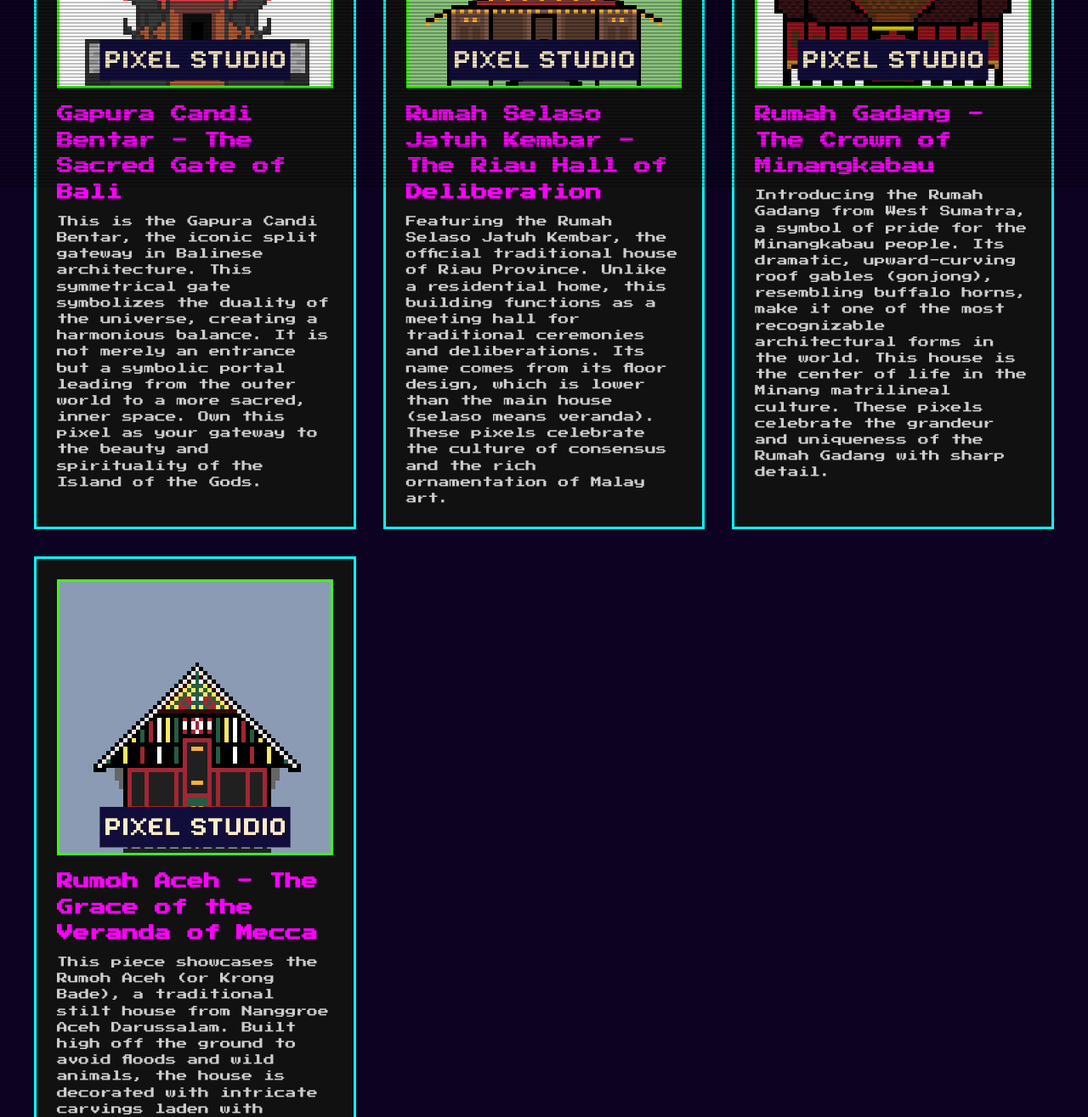
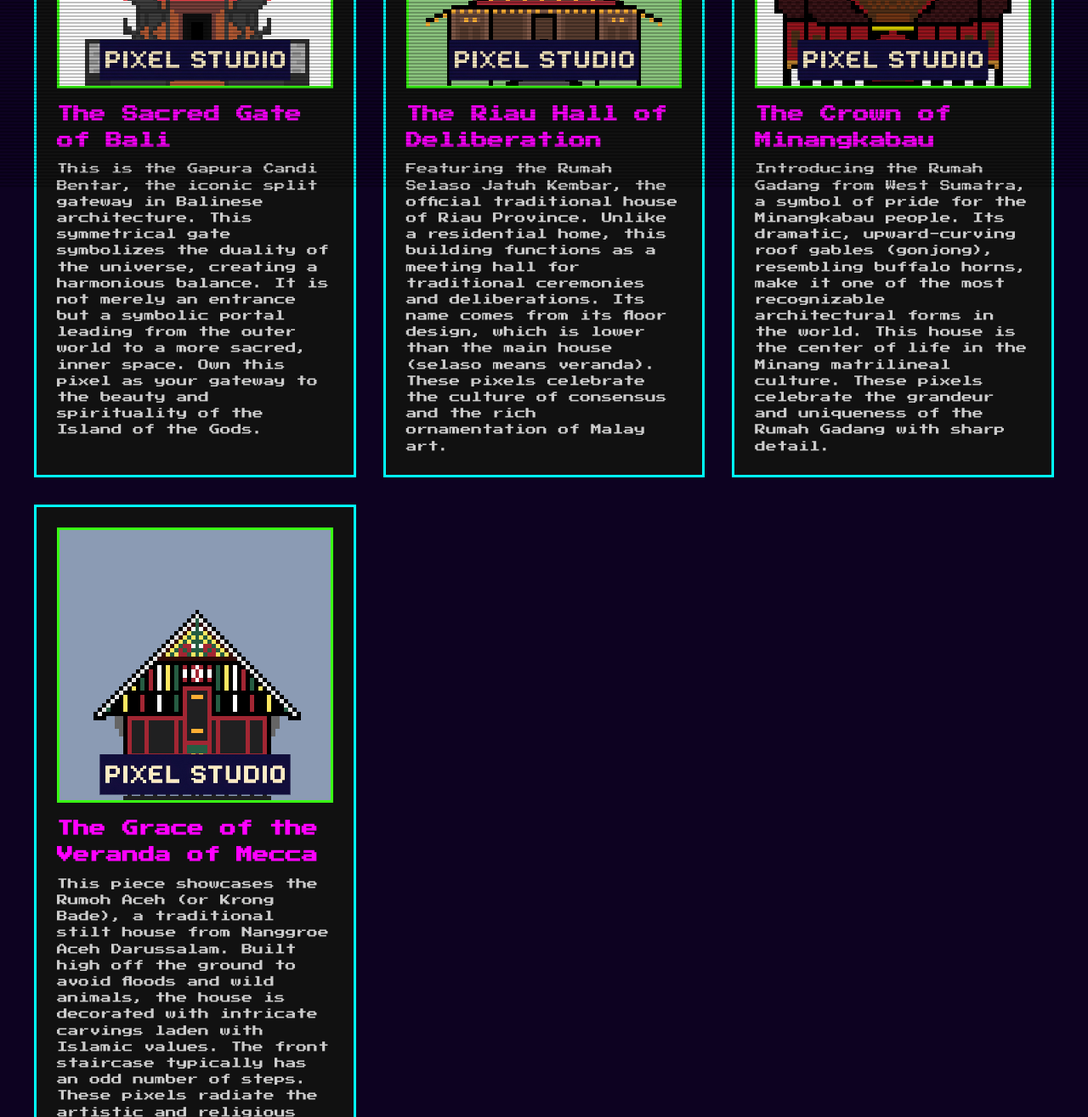
Before and after one commit to YadongOfficial/pixel-studio, a plain HTML site: page index.html in a window 1280 px wide. Shown: the part 580-1895 px from the top of the page at 85% size. Drawn offline with nearby package versions, Linux system fonts and the light colour scheme.

Commit message:
Update index.html

```diff
--- a/index.html
+++ b/index.html
@@ -198,7 +198,7 @@
                 <img src="./images/img1.png"
                      alt="Gapura Candi Bentar"
                      onerror="this.onerror=null;this.src='https://placehold.co/400x400/ff0000/ffffff?text=Error!';">
-                <h3>Gapura Candi Bentar - The Sacred Gate of Bali</h3>
+                <h3>The Sacred Gate of Bali</h3>
                 <p>This is the Gapura Candi Bentar, the iconic split gateway in Balinese architecture. This symmetrical gate symbolizes the duality of the universe, creating a harmonious balance. It is not merely an entrance but a symbolic portal leading from the outer world to a more sacred, inner space. Own this pixel as your gateway to the beauty and spirituality of the Island of the Gods.</p>
             </div>
 
@@ -208,7 +208,7 @@
                 <img src="./images/img2.png"
                      alt="Rumah Selaso Jatuh Kembar"
                      onerror="this.onerror=null;this.src='https://placehold.co/400x400/ff0000/ffffff?text=Error!';">
-                <h3>Rumah Selaso Jatuh Kembar - The Riau Hall of Deliberation</h3>
+                <h3>The Riau Hall of Deliberation</h3>
                 <p>Featuring the Rumah Selaso Jatuh Kembar, the official traditional house of Riau Province. Unlike a residential home, this building functions as a meeting hall for traditional ceremonies and deliberations. Its name comes from its floor design, which is lower than the main house (selaso means veranda). These pixels celebrate the culture of consensus and the rich ornamentation of Malay art.</p>
             </div>
 
@@ -218,7 +218,7 @@
                 <img src="./images/img3.png"
                      alt="Rumah Gadang"
                      onerror="this.onerror=null;this.src='https://placehold.co/400x400/ff0000/ffffff?text=Error!';">
-                <h3>Rumah Gadang - The Crown of Minangkabau</h3>
+                <h3>The Crown of Minangkabau</h3>
                 <p>Introducing the Rumah Gadang from West Sumatra, a symbol of pride for the Minangkabau people. Its dramatic, upward-curving roof gables (gonjong), resembling buffalo horns, make it one of the most recognizable architectural forms in the world. This house is the center of life in the Minang matrilineal culture. These pixels celebrate the grandeur and uniqueness of the Rumah Gadang with sharp detail.</p>
             </div>
 
@@ -228,7 +228,7 @@
                 <img src="./images/img4.png"
                      alt="Rumoh Aceh"
                      onerror="this.onerror=null;this.src='https://placehold.co/400x400/ff0000/ffffff?text=Error!';">
-                <h3>Rumoh Aceh - The Grace of the Veranda of Mecca</h3>
+                <h3>The Grace of the Veranda of Mecca</h3>
                 <p>This piece showcases the Rumoh Aceh (or Krong Bade), a traditional stilt house from Nanggroe Aceh Darussalam. Built high off the ground to avoid floods and wild animals, the house is decorated with intricate carvings laden with Islamic values. The front staircase typically has an odd number of steps. These pixels radiate the artistic and religious beauty of Acehnese architecture.</p>
             </div>
 
```
